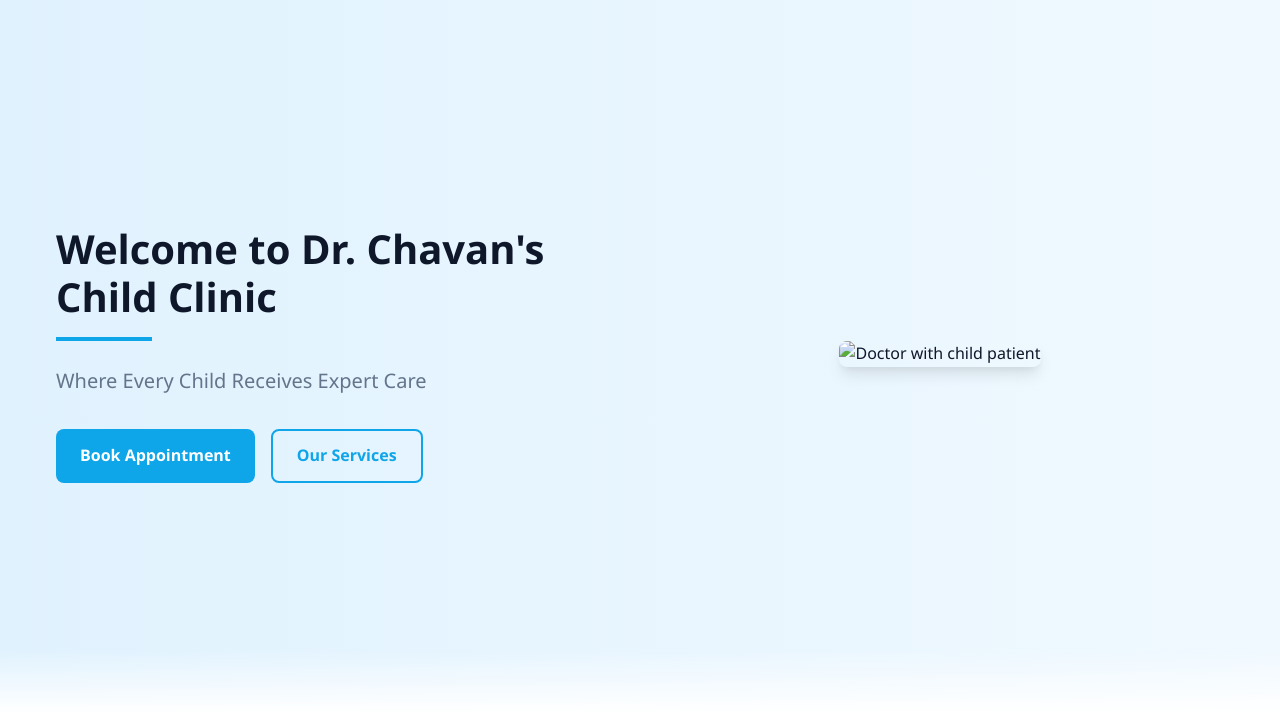
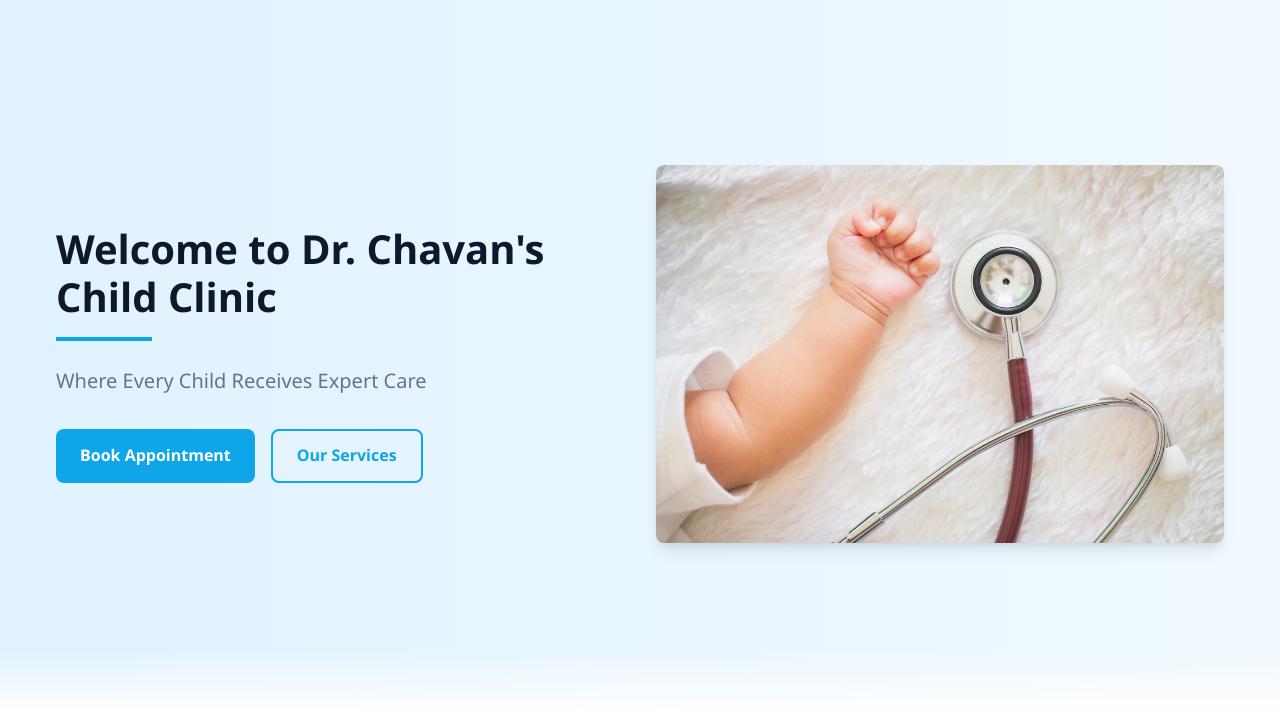
Before and after one commit to Reena-coderrr/Dr_Chavan-s_Child_Clinic, a plain HTML site: page index.html in a window 1280 px wide. Shown: the part 86-800 px from the top of the page. Drawn offline with Linux system fonts and the light colour scheme; files whose address does not match are found by name.

Commit message:
Update index.html

```diff
--- a/index.html
+++ b/index.html
@@ -76,7 +76,7 @@
                         </div>
                     </div>
                     <div class="hero-image">
-                        <img src="./images/clinicimages/bg clinic.jpg" alt="Doctor with child patient">
+                        <img src="./bg clinic.jpg" alt="Doctor with child patient">
                     </div>
                 </div>
             </div>
```
